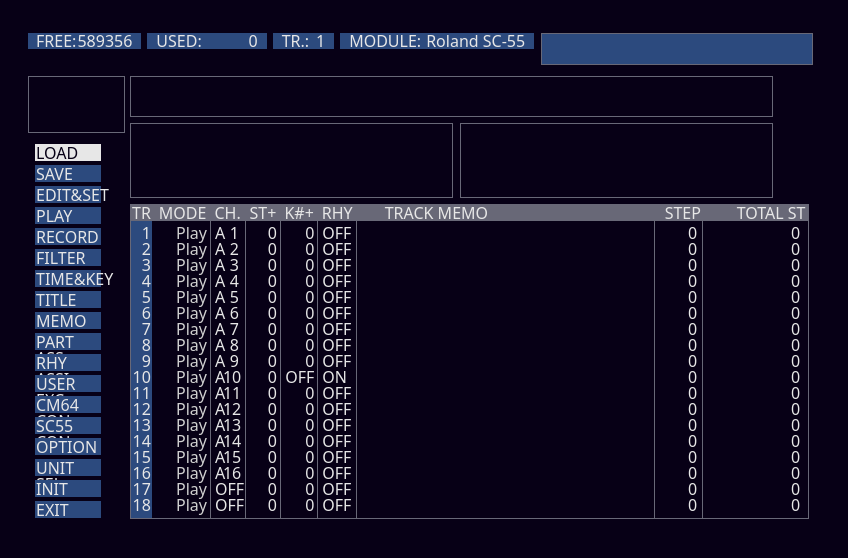
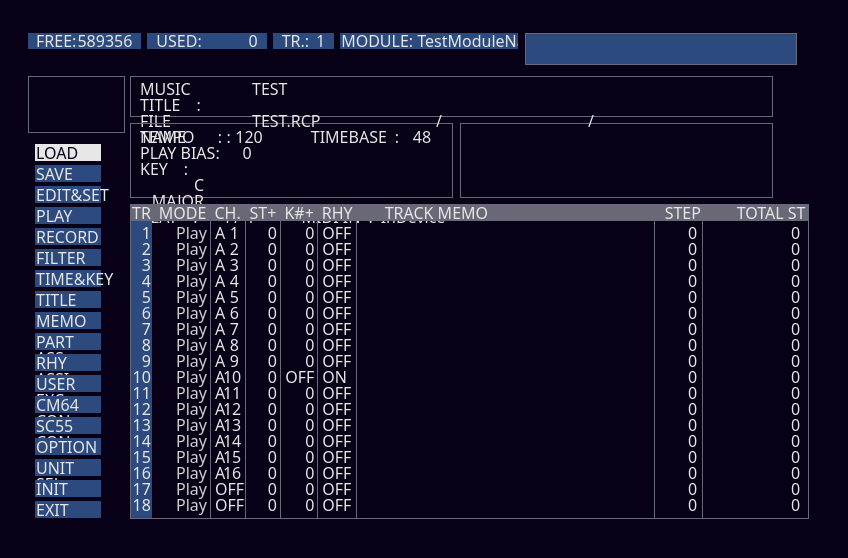
Before and after one commit to mucho613/sted2-clone, a React app: page / in a window 1280 px wide. Shown: the top 558 px of the page, without its empty margins (0-848 px from the left). Built offline with nearby package versions, Linux system fonts and the light colour scheme; the HTML template or start-up script is replaced by a standard one; a web font is replaced by a local one.

Commit message:
feat: module name in header

```diff
--- a/src/features/Header/Header.tsx
+++ b/src/features/Header/Header.tsx
@@ -3,33 +3,28 @@ type Props = {
   usedMemory: number;
   trackNumber: number;
   moduleName: string;
-}
+};
 
 function Header(props: Props) {
-  const {
-    freeMemory,
-    usedMemory,
-    trackNumber,
-    moduleName
-  } = props;
+  const { freeMemory, usedMemory, trackNumber, moduleName } = props;
 
   return (
-    <div className="flex items-start gap-x-[7px]">
-      <dl className="flex *:bg-sted-blue">
+    <div className="flex items-start">
+      <dl className="flex *:bg-sted-blue mr-1.5">
         <dt className="pl-2 after:content-[':']">FREE</dt>
         <dd className="w-[65px] text-right pr-[9px] mr-1.5">{freeMemory}</dd>
         <dt className="pl-[9px] after:content-[':']">USED</dt>
         <dd className="w-[65px] text-right pr-[9px] mr-1.5">{usedMemory}</dd>
         <dt className="pl-[9px] after:content-[':']">TR.</dt>
-        <dd className="w-[25px] text-right pr-[9px] mr-1.5">{trackNumber}</dd>
-        <dt className="pl-[9px] after:content-[':']">MODULE</dt>
-        <dd className="w-[113px] text-right pr-[9px]">{moduleName}</dd>
+        <dd className="w-[25px] text-right pr-[9px]">{trackNumber}</dd>
       </dl>
 
+      <p className="w-[178px] h-4 px-px bg-sted-blue overflow-hidden whitespace-pre mr-[7px]">
+        {moduleName}
+      </p>
+
       {/* Title area */}
-      <div className="h-8 w-[272px] bg-sted-blue border border-sted-gray">
-
-      </div>
+      <div className="h-8 w-[272px] bg-sted-blue border border-sted-gray" />
     </div>
   );
 }
--- /dev/null
+++ b/src/features/SongInfo/SongInfo.tsx
@@ -0,0 +1,33 @@
+type Props = {
+  tempo: number;
+  timebase: number;
+  playBias: number;
+  keyName: string;
+  beat: string;
+  midiInputDeviceName: string;
+};
+
+function SongInfo(props: Props) {
+  const { tempo, timebase, playBias, keyName, beat, midiInputDeviceName } = props;
+
+  return (
+    <div className="flex flex-col w-[323px] h-[75px] border border-sted-gray pl-[9px] pt-[5px]">
+      <dl className="flex flex-wrap">
+        <dt className="after:content-[':'] after:ml-8">TEMPO</dt>
+        <dd className="w-8 mr-12 text-right">{tempo}</dd>
+        <dt className="after:content-[':'] after:ml-2">TIMEBASE</dt>
+        <dd className="w-8 text-right">{timebase}</dd>
+        <dt className="after:content-[':']">PLAY BIAS</dt>
+        <dd className="w-8 mr-[200px] text-right">{playBias}</dd>
+        <dt className="after:content-[':'] after:ml-4">KEY</dt>
+        <dd className="w-16 mr-[200px] text-right">{keyName}</dd>
+        <dt className="after:content-[':'] after:ml-4">BEAT</dt>
+        <dd className="w-14 mr-12 text-right">{beat}</dd>
+        <dt className="after:content-[':'] after:ml-2">MIDI IN</dt>
+        <dd className="ml-2">{midiInputDeviceName}</dd>
+      </dl>
+    </div>
+  );
+}
+
+export default SongInfo;
--- a/src/pages/MainScreen.tsx
+++ b/src/pages/MainScreen.tsx
@@ -2,6 +2,7 @@ import { useState } from "react";
 import Header from "../features/Header/Header";
 import Menu from "../features/Menu/Menu";
 import TrackList from "../features/TrackList/TrackList";
+import SongInfo from "../features/SongInfo/SongInfo";
 
 function MainScreen() {
   const [error, _setError] = useState("");
@@ -9,7 +10,12 @@ function MainScreen() {
   return (
     <div className="mt-[33px] ml-7 flex flex-col bg-sted-black">
       <div className="mb-[11px]">
-        <Header freeMemory={589356} usedMemory={0} trackNumber={1} moduleName={"Roland SC-55"} />
+        <Header
+          freeMemory={589356}
+          usedMemory={0}
+          trackNumber={1}
+          moduleName="MODULE: TestModuleName"
+        />
       </div>
 
       <div className="flex gap-x-[5px]">
@@ -25,9 +31,27 @@ function MainScreen() {
         {/* Right column */}
         {/* File & song info */}
         <div className="flex flex-col gap-y-1.5">
-          <div className="flex flex-col w-[643px] h-[41px] border border-sted-gray" />
+          <div className="flex flex-col w-[643px] h-[41px] border border-sted-gray pl-[9px] pt-1">
+            <dl className="flex flex-wrap">
+              <dt className="after:content-[':'] after:ml-4 w-[112px]">MUSIC TITLE</dt>
+              <dd className="w-[512px]">TEST</dd>
+              <dt className="after:content-[':'] after:ml-8 w-[112px]">FILE NAME</dt>
+              <dd className="w-[512px] relative">
+                <span>TEST.RCP</span>
+                <span className="absolute left-[184px]">/</span>
+                <span className="absolute left-[336px]">/</span>
+              </dd>
+            </dl>
+          </div>
           <div className="flex gap-x-[7px]">
-            <div className="flex flex-col w-[323px] h-[75px] border border-sted-gray" />
+            <SongInfo
+              tempo={120}
+              timebase={48}
+              playBias={0}
+              keyName="C MAJOR"
+              beat="4 / 4"
+              midiInputDeviceName="InDevice"
+            />
             <div className="flex flex-col w-[313px] h-[75px] border border-sted-gray" />
           </div>
           <TrackList />
```
Also changed, not shown: 1 other file (tests, documents, lock files or other folders).
